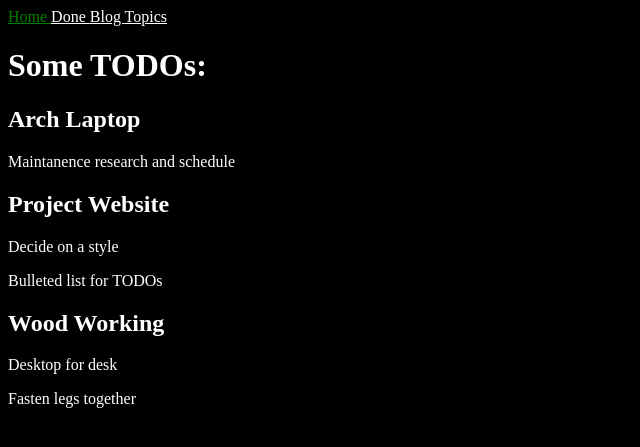
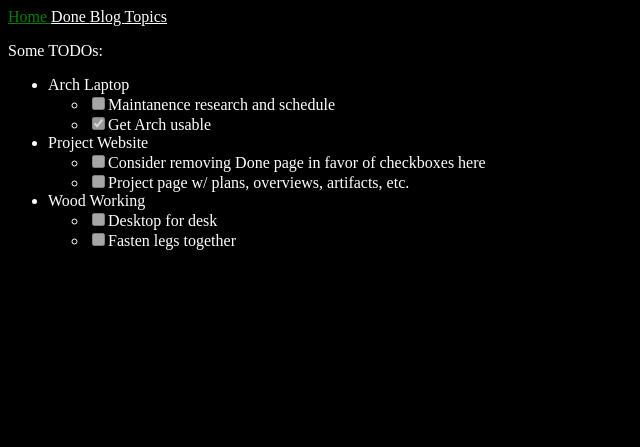
Before and after one commit to Osmian101/Osmian101.github.io, a Jekyll site: the page built from INDEX.md, in a window 1280 px wide. Shown: the top 447 px of the page, without its empty margins (0-640 px from the left). Built offline with Jekyll 4.4.1, drawn with Linux system fonts in a browser that asks for light colours.

Commit message:
Update my TODOs and Dones

```diff
--- a/INDEX.md
+++ b/INDEX.md
@@ -3,12 +3,13 @@ title: "Home"
 permalink: /
 ---
 
-<h1> Some TODOs: </h1>
-<h2> Arch Laptop </h2>
-<p> Maintanence research and schedule </p>
-<h2> Project Website </h2>
-<p> Decide on a style </p>
-<p> Bulleted list for TODOs </p>
-<h2> Wood Working </h2>
-<p> Desktop for desk </p>
-<p> Fasten legs together </p>
+Some TODOs:
+ - Arch Laptop
+     - [ ] Maintanence research and schedule
+     - [x] Get Arch usable
+ - Project Website
+     - [ ] Consider removing Done page in favor of checkboxes here
+     - [ ] Project page w/ plans, overviews, artifacts, etc.
+ - Wood Working
+     - [ ] Desktop for desk
+     - [ ] Fasten legs together
```
Also changed, not shown: DONE.md (+5 -1 lines).
